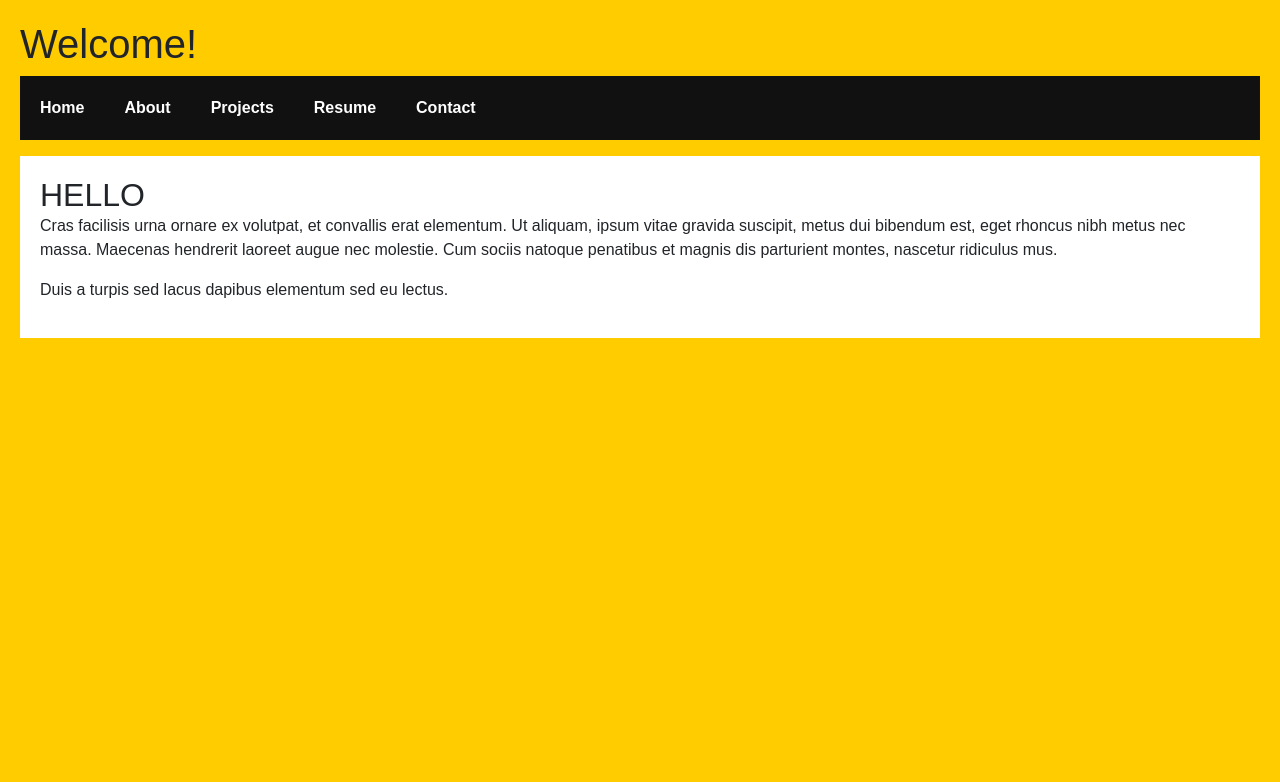
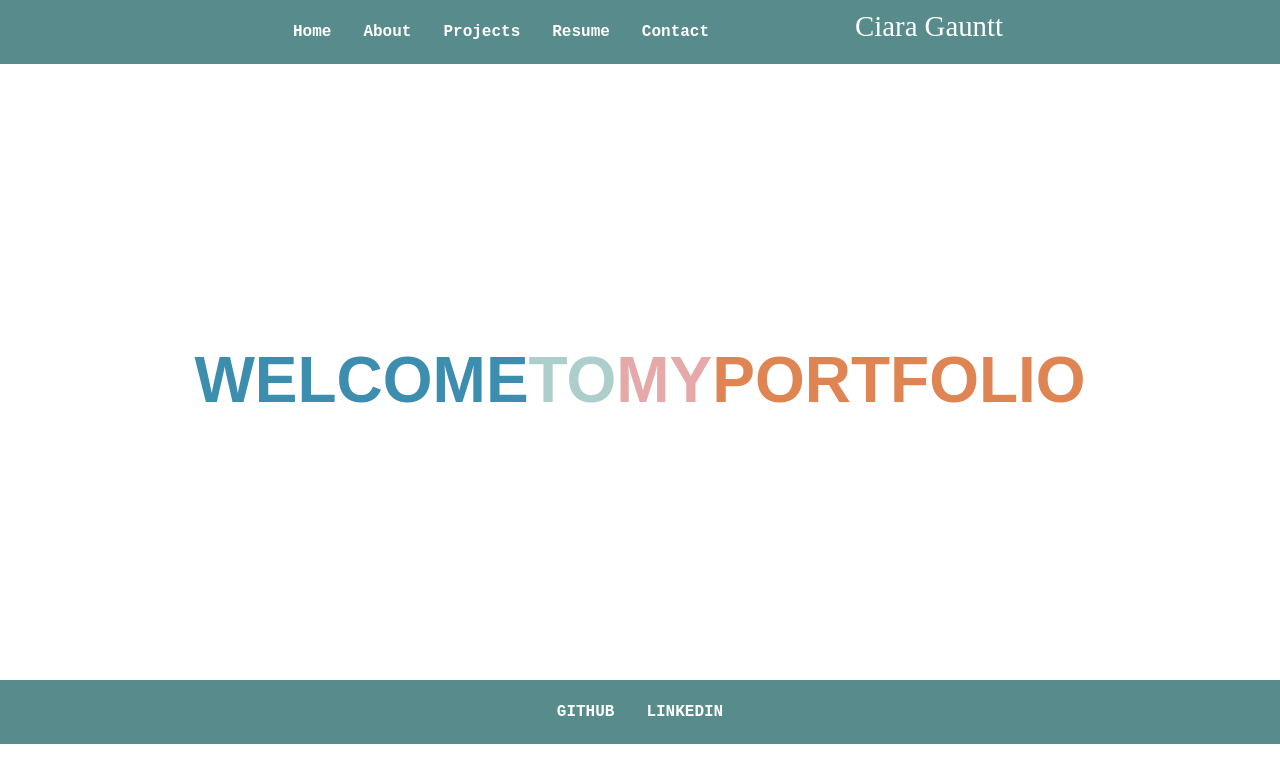
Before and after one commit to ciaragauntt/React-Portfolio, a React (Create React App) app in the folder my-app/: page / in a window 1280 px wide. Shown: the top 782 px of the page. Built offline with nearby package versions, Linux system fonts and the light colour scheme; the HTML template or start-up script is replaced by a standard one.

Commit message:
added some animation and a bunch of css

```diff
--- a/my-app/public/index.html
+++ b/my-app/public/index.html
@@ -15,6 +15,7 @@
       user's mobile device or desktop. See https://developers.google.com/web/fundamentals/web-app-manifest/
     -->
     <link rel="manifest" href="%PUBLIC_URL%/manifest.json" />
+    <link href="https://fonts.googleapis.com/css?family=Lato" rel="stylesheet"></link>
     <!--
       Notice the use of %PUBLIC_URL% in the tags above.
       It will be replaced with the URL of the `public` folder during the build.
--- a/my-app/src/App.css
+++ b/my-app/src/App.css
@@ -25,7 +25,7 @@
 }
 
 .App-link {
-  color: #61dafb;
+  color: #dad7cd;
 }
 
 @keyframes App-logo-spin {
@@ -37,13 +37,20 @@
   }
 }
 
-body {
-  background-color: #FFCC00;
+/* body {
+  background-color:#ffdac6;
   padding: 20px;
   margin: 0;
+} */
+h1, h2, p, ul, li {
+  font-family: monospace;
 }
-h1, h2, p, ul, li {
-  font-family: sans-serif;
+p {
+  font-weight: bolder;
+}
+img{
+  width:25em;
+  height:15em;
 }
 ul.header li {
   display: inline;
@@ -51,18 +58,47 @@ ul.header li {
   margin: 0;
 }
 ul.header {
-  background-color: #111;
+  background-color:#588b8b;
   padding: 0;
 }
 ul.header li a {
-  color: #FFF;
+  color:#ffffff;
   font-weight: bold;
   text-decoration: none;
   padding: 20px;
   display: inline-block;
 }
+ul.footer{
+  background-color:#588b8b;
+  padding: 0;
+}
+ul.footer li a {
+  color:#ffffff;
+  font-weight: bold;
+  text-decoration: none;
+  padding: 20px;
+  display: inline-block;
+}
+ul.footer li {
+  display: inline;
+  list-style-type: none;
+  margin: 0;
+}
+a {
+  box-shadow: inset 0 0 0 0 #282b28;
+  color:#282b28;
+  margin: 0 -.25rem;
+  padding: 0 .25rem;
+  transition: color .3s ease-in-out, box-shadow .3s ease-in-out;
+
+}
+a:hover {
+  box-shadow: inset 100px 0 0 0 #282b28;
+  color: white;
+}
+
 .content {
-  background-color: #FFF;
+  background-color:white;
   padding: 20px;
 }
 .content h2 {
@@ -72,3 +108,78 @@ ul.header li a {
 .content li {
   margin-bottom: 10px;
 }
+.project-box{
+  display: flex;
+  background-color: azure;
+}
+.subtitle{
+  display: flex;
+}
+img{
+  flex-wrap: wrap;
+}
+
+@import url('https://fonts.googleapis.com/css2?family=Lobster:wght@100;400&display=swap');
+
+#name{
+  text-align:right;
+  margin-left: 130px;
+  padding-top: 30%;
+  font-size: 180%;
+  font-family: lobster;
+  color: white;
+}
+
+.title-word {
+  animation: color-animation 4s linear infinite;
+}
+
+.title-word-1 {
+  --color-1: #DF8453;
+  --color-2: #3D8DAE;
+  --color-3: #E4A9A8;
+}
+
+.title-word-2 {
+  --color-1: #DBAD4A;
+  --color-2: #ACCFCB;
+  --color-3: #17494D;
+}
+
+.title-word-3 {
+  --color-1: #ACCFCB;
+  --color-2: #E4A9A8;
+  --color-3: #ACCFCB;
+}
+
+.title-word-4 {
+  --color-1: #3D8DAE;
+  --color-2: #DF8453;
+  --color-3: #E4A9A8;
+}
+
+@keyframes color-animation {
+  0%    {color: var(--color-1)}
+  32%   {color: var(--color-1)}
+  33%   {color: var(--color-2)}
+  65%   {color: var(--color-2)}
+  66%   {color: var(--color-3)}
+  99%   {color: var(--color-3)}
+  100%  {color: var(--color-1)}
+}
+
+/* Here are just some visual styles. 🖌 */
+
+.container {
+  display: grid;
+  place-items: center;
+  text-align: center;
+  height: 70vh
+}
+
+.title {
+  font-family: "Montserrat", sans-serif;
+  font-weight: 800;
+  font-size: 5vw;
+  text-transform: uppercase;
+}
--- a/my-app/src/App.js
+++ b/my-app/src/App.js
@@ -11,19 +11,21 @@ import Projects from "./components/Projects";
 import Resume from "./components/Resume";
 import Contact from "./components/Contact";
 import ".//App.css";
+import 'bootstrap/dist/css/bootstrap.min.css';
+
 
 class App extends Component {
   render(){
     return (
       <HashRouter>
-      <div>
-          <h1>Welcome!</h1>
+      <div className="App">
           <ul className="header">
             <li><NavLink to="/">Home</NavLink></li>
             <li><NavLink to="/About">About</NavLink></li>
             <li><NavLink to="/projects">Projects</NavLink></li>
             <li><NavLink to="/resume">Resume</NavLink></li>
             <li><NavLink to="/contact">Contact</NavLink></li>
+            <li id="name">Ciara Gauntt</li>
           </ul>
           <div className="content">
             <Routes>
@@ -34,6 +36,10 @@ class App extends Component {
              <Route path="/contact" element={<Contact />}/>
              </Routes>
           </div>
+            <ul className="footer">
+              <li><a href="https://github.com/ciaragauntt">GITHUB</a></li>
+              <li><a href="https://www.linkedin.com/in/ciara-gauntt-01404618b/">LINKEDIN</a></li>
+            </ul>
         </div>
         </HashRouter>
     );
--- a/my-app/src/components/About.js
+++ b/my-app/src/components/About.js
@@ -5,17 +5,15 @@ class About extends Component {
     return(
             <div>
                 <h1>
-                    About Ciara
-                    <br/>
                     Welcome to my React Portfolio
                 </h1>
                 <p>
                     I recently graduated from the Trilogy Coding Bootcamp at the <br/>
                     University of Utah. With no prior knowledge of coding, I have<br/>
                     been able to quickly learn all the tools and skills required <br/>
-                    to be a full stack software developer. Below you will see some<br/>
-                    major projects I have completed. Please reach out if you have<br/>
-                    any questions!
+                    to be a full stack software developer. Throughout this website <br/>
+                    you will see how much I have learned and what I am capable of <br/>
+                    as a software developer.
                 </p>
             </div>
     );
--- a/my-app/src/components/Home.js
+++ b/my-app/src/components/Home.js
@@ -1,21 +1,21 @@
 import React, { Component } from "react";
 
+
 class Home extends Component {
+
+
   render() {
+
     return (
-      <div>
-        <h2>HELLO</h2>
-        <p>Cras facilisis urna ornare ex volutpat, et
-        convallis erat elementum. Ut aliquam, ipsum vitae
-        gravida suscipit, metus dui bibendum est, eget rhoncus nibh
-        metus nec massa. Maecenas hendrerit laoreet augue
-        nec molestie. Cum sociis natoque penatibus et magnis
-        dis parturient montes, nascetur ridiculus mus.</p>
-
-        <p>Duis a turpis sed lacus dapibus elementum sed eu lectus.</p>
-      </div>
-    );
-  }
+      <div class="container">
+      <h2 class="title">
+        <span class="title-word title-word-1">Welcome</span>
+        <span class="title-word title-word-2">To</span>
+        <span class="title-word title-word-3">My</span>
+        <span class="title-word title-word-4">Portfolio</span>
+      </h2>
+    </div>
+  )}
 }
 
 export default Home;
--- a/my-app/src/components/Projects.js
+++ b/my-app/src/components/Projects.js
@@ -17,28 +17,22 @@ class Projects extends Component{
                 </div>
                 <div className = "flex flex-wrap">
                     {projects.map((project) => (
-                        <a
+                        <div>
+                            <a
                             href={project.link}
-                            key={project.image}
-                            className = "sm: w-1/2 w-100 p-4">
-                            <div className = "felx relative">
-                                <img
-                                    alt="project-gallery"
-                                    src={project.image}
-                                />
-                                <div>
-                                    <h2>
-                                        {project.subtitle}
-                                    </h2>
-                                    <h1>
-                                        {project.title}
-                                    </h1>
-                                    <p>
-                                        {project.description}
-                                    </p>
+                            key={project.image}>
+                                <h1> {project.title} </h1>
+                            </a>
+
+                            <div className = "row">
+                                <div className="column">
+                                <img src={project.image}/>
+                                <h2>{project.subtitle}</h2>
+                                <p>{project.description}</p>
                                 </div>
+
                             </div>
-                            </a>
+                        </div>
                     ))}
                 </div>
             </div>
--- a/my-app/src/data.js
+++ b/my-app/src/data.js
@@ -3,21 +3,21 @@ export const projects = [
         title: "MedTracker",
         subtitle: "Fullstack Application",
         description: "Application that allows you to input medication that is in use and time to take said medication. Saves on both a list and a calendar.",
-        // image: "https://github.com/ciaragauntt/MedTracker/raw/main/images/screenshot.PNG?raw=true" ,
+        image: "https://github.com/ciaragauntt/MedTracker/raw/main/images/screenshot.PNG?raw=true" ,
         link: "https://ciaragauntt.github.io/MedTracker/"
     },
     {
         title: "ReadIt",
         subtitle: "Fullstack Application: handlebars.js, MySQL",
         description: "Our group developed an app dedicated to book lovers to connect with one another and search for books that they want to read. In further future development, the user will be able to add searched books to lists and keep personal notes.",
-        // image: "https://github.com/Avenix17/Group-Project-2-ReadIt/raw/main/Images/signinpage-readit.JPG",
+        image: "https://github.com/Avenix17/Group-Project-2-ReadIt/raw/main/Images/signinpage-readit.JPG",
         link: "https://stormy-chamber-61658.herokuapp.com/login"
     },
     {
         title: "Under A Tack",
         subtitle: "Fullstack Application: React, GraphQL",
         description: "If you find yourself bored and looking for something to do come check out the community board of events happening near you.",
-        // image: "https://github.com/Avenix17/Project-3-Under-a-tack/raw/main/images/mainpage.png",
+        image: "https://github.com/Avenix17/Project-3-Under-a-tack/raw/main/images/mainpage.png",
         link: "https://underatackboard.herokuapp.com/"
     }
 ];
```
Also changed, not shown: my-app/src/index.css (line endings or trailing spaces).
